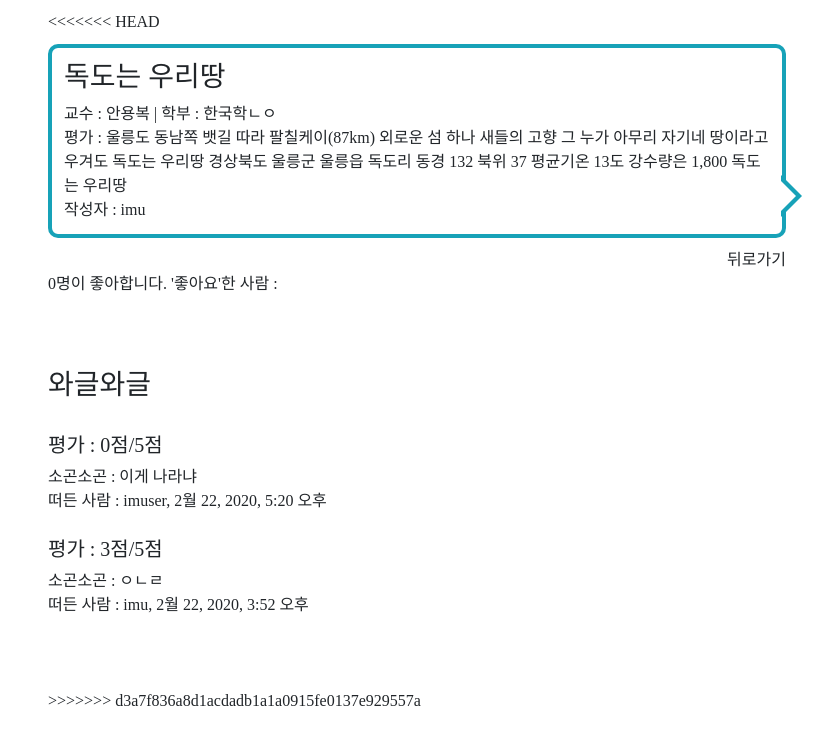
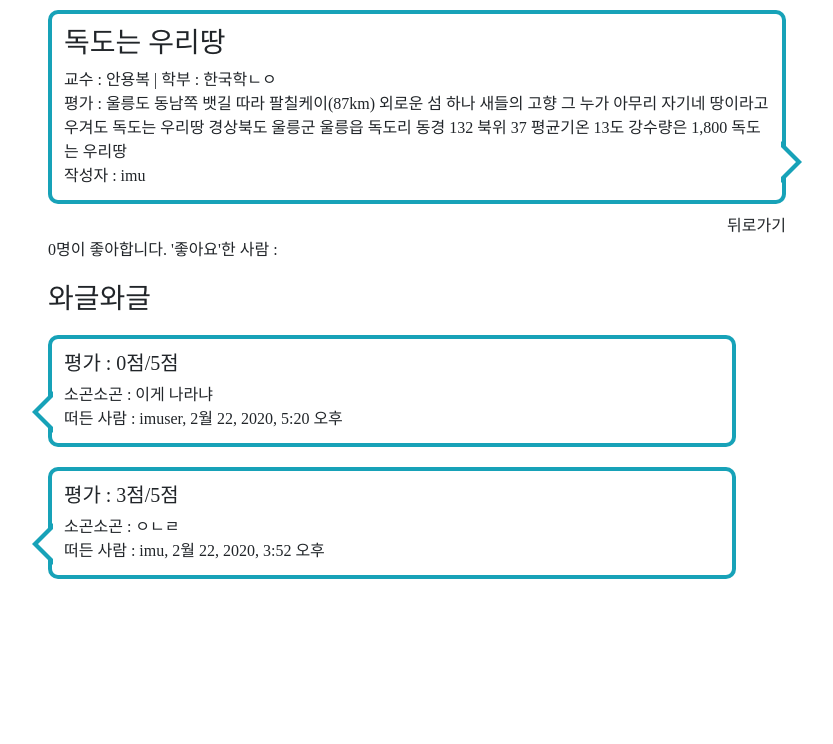
Before and after one commit to i-cluster/sgutest, a Django app: page /3 in a window 1280 px wide. Shown: the part 56-800 px from the top of the page, without its empty margins (223-1056 px from the left). Run offline with Django 3.2, Linux system fonts and the light colour scheme; data comes from the database, SQL or seed files in the repository; both versions use the stored data as it was after the commit; some libraries are stand-ins or nearby versions; some web fonts are replaced.

Commit message:
detail update

```diff
--- a/sgapp/templates/sgapp/detail.html
+++ b/sgapp/templates/sgapp/detail.html
@@ -3,7 +3,6 @@
 {% block content %}
 
 <div class="container">
-<<<<<<< HEAD
     <div class="arrow_box">
         <div class="section">
             <h3>{{crs.name}}</h3>
@@ -23,25 +22,11 @@
 
     <div class="like">
         {% if user.is_authenticated %}
-=======
-    <h3>{{crs.name}}</h3>
-    교수 : {{crs.prof}} | 학부 : {{crs.dep}}<br>
-    평가 : {{crs.eval}}<br>
-    작성자 : {{crs.author}} <br><br>
-
-    {% if crs.author == user.username %}
-        <a href="{% url 'edit' crs.id %}">수정하기</a>
-        <a href="{% url 'delete' crs.id %}">삭제하기</a>
-    {% endif %}<br><br>
-
-    {% if user.is_authenticated %}
->>>>>>> d3a7f836a8d1acdadb1a1a0915fe0137e929557a
         {% if not lk %}
             <a class="like" href="{% url 'like' crs.id %}">좋아요</a>
         {% else %}
             <a class="like" href="{% url 'unlike' crs.id %}">좋아요 취소</a>
         {% endif %}<br>
-<<<<<<< HEAD
         {% endif %}
         {{lk.count}}명이 좋아합니다.
         '좋아요'한 사람 : {% for l in lk %} {{l.author}} {% endfor %}
@@ -79,46 +64,6 @@
             No comment yet.<br>
         {% endfor %}
     </div>
-=======
-    {% endif %}
-
-{{alk.count}}명이 좋아합니다.
-'좋아요'한 사람 : {% for l in alk %} {{l.author}} {% endfor %}
-<br><br>
-
-<a href="{% url 'home' %}">뒤로가기</a><br><br>
-
-<h3>와글와글</h3>
-{% if user.is_authenticated %}
-    <form action="{% url 'c_create' crs.pk %}" method="POST" enctype="multipart/form=data">
-        {% csrf_token %}
-        떠들기 :
-        <select name="score">
-            <option value="0">0</option>
-            <option value="1">1</option>
-            <option value="2">2</option>
-            <option value="3">3</option>
-            <option value="4">4</option>
-            <option value="5">5</option>
-        </select>
-        내용 : {{cform.content}}
-        <input type="submit" value="댓글">
-    </form><br>
-{% endif %}
-<br>
-{% for cmt in cmt %}
-    <h5>평가 : {{cmt.score}}점/5점</h5>
-    소곤소곤 : {{cmt.content}}<br>
-    떠든 사람 : {{cmt.author}}, {{cmt.date}}<br><br>
-{% empty %}
-    No comment yet.<br>
-{% endfor %}
-<br>
-<br>
-
-
-
->>>>>>> d3a7f836a8d1acdadb1a1a0915fe0137e929557a
 
 </div>
 {% endblock %}
```
Also changed, not shown: db.sqlite3.
